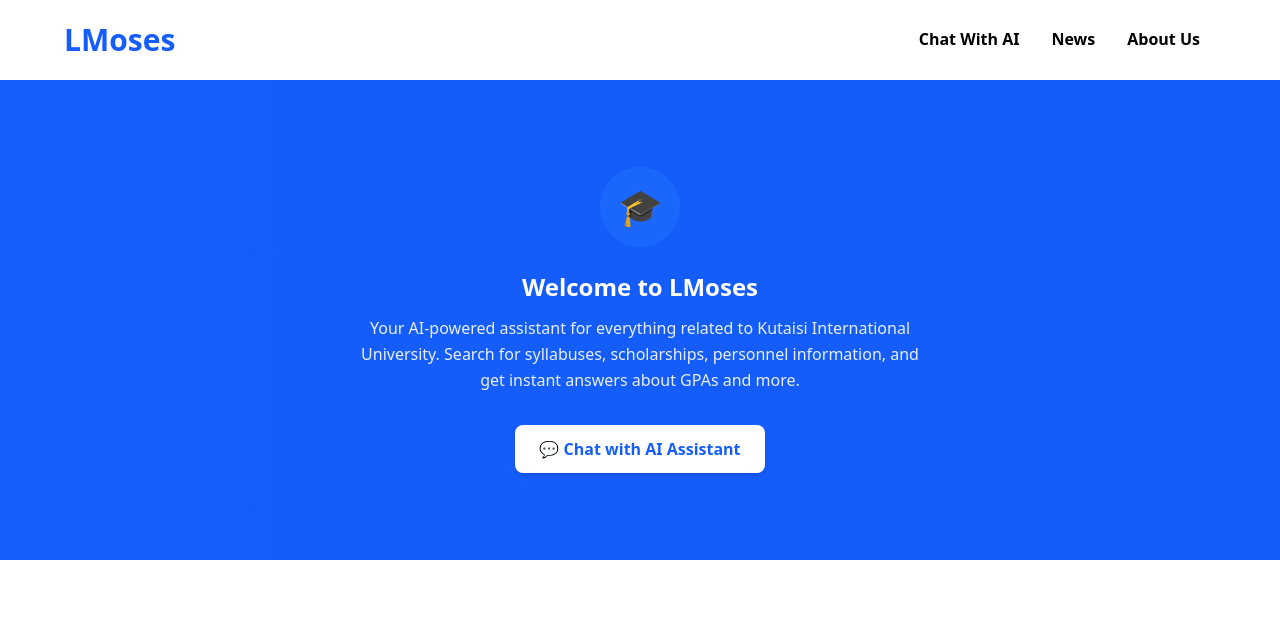
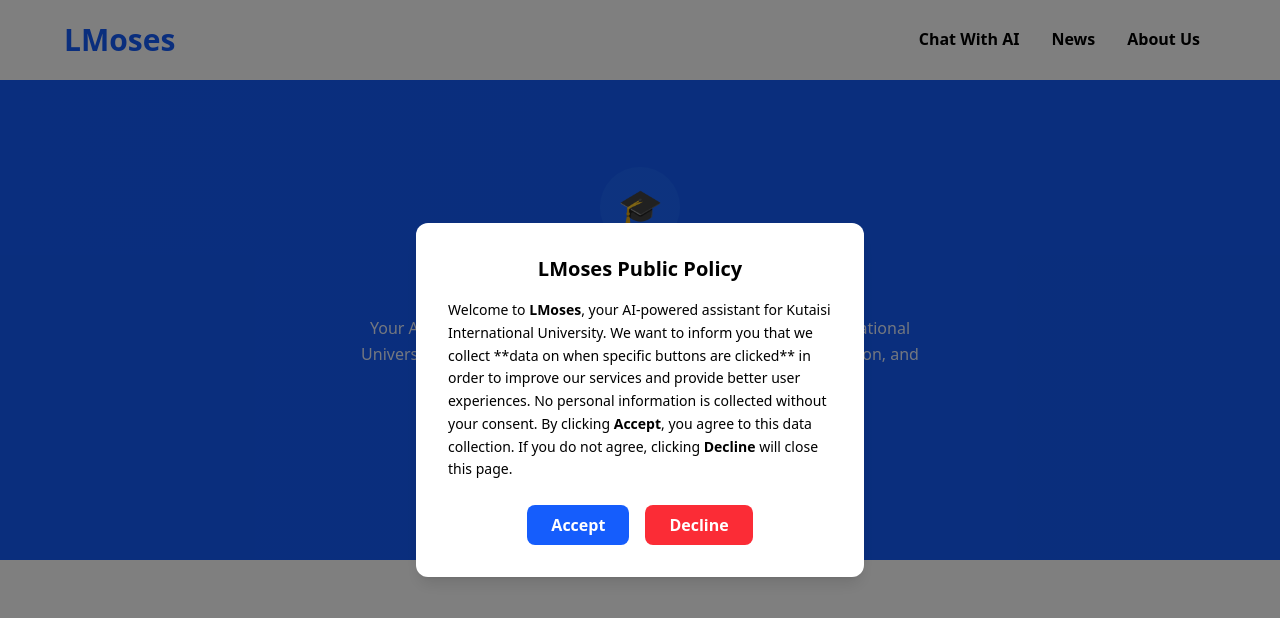
Before and after one commit to HolyCrusaD3R/LMosesFront, a React (Vite) app: page / in a window 1280 px wide. Shown: the top 618 px of the page. Built offline with nearby package versions, Linux system fonts and the light colour scheme.

Commit message:
Add consent popup

```diff
--- a/package.json
+++ b/package.json
@@ -11,6 +11,7 @@
   },
   "dependencies": {
     "@tailwindcss/vite": "^4.1.17",
+    "js-cookie": "^3.0.5",
     "react": "^19.2.0",
     "react-dom": "^19.2.0",
     "react-router-dom": "^7.10.1",
@@ -18,6 +19,7 @@
   },
   "devDependencies": {
     "@eslint/js": "^9.39.1",
+    "@types/js-cookie": "^3.0.6",
     "@types/node": "^24.10.1",
     "@types/react": "^19.2.5",
     "@types/react-dom": "^19.2.3",
--- /dev/null
+++ b/src/components/ConsentPopUp/ConsentPopUp.tsx
@@ -0,0 +1,59 @@
+import { useEffect, useState } from "react";
+import Cookies from "js-cookie";
+
+export default function ConsentPopup() {
+  const [showPopup, setShowPopup] = useState(false);
+
+  useEffect(() => {
+    const consent = Cookies.get("lmoses-consent");
+    if (consent !== "accepted") {
+      setShowPopup(true);
+      document.body.style.overflow = "hidden"; // prevent scrolling
+    }
+  }, []);
+
+  const handleAccept = () => {
+    Cookies.set("lmoses-consent", "accepted", { expires: 365 }); // store for 1 year
+    setShowPopup(false);
+    document.body.style.overflow = "auto"; // restore scrolling
+  };
+
+  const handleDecline = () => {
+    // redirect to blank page if they decline
+    window.location.href = "about:blank";
+  };
+
+  if (!showPopup) return null;
+
+  return (
+    <div className="fixed inset-0 bg-black/50 flex items-center justify-center z-50">
+      <div className="bg-white rounded-xl p-8 max-w-md text-center shadow-lg">
+        <h2 className="text-xl font-semibold mb-4">LMoses Public Policy</h2>
+        <p className="mb-6 text-left text-sm leading-relaxed">
+          Welcome to <strong>LMoses</strong>, your AI-powered assistant for
+          Kutaisi International University. We want to inform you that we
+          collect **data on when specific buttons are clicked** in order to
+          improve our services and provide better user experiences. No personal
+          information is collected without your consent. By clicking{" "}
+          <strong>Accept</strong>, you agree to this data collection. If you do
+          not agree, clicking&nbsp;<strong>Decline</strong> will close this
+          page.
+        </p>
+        <div className="flex justify-center gap-4 mt-4">
+          <button
+            onClick={handleAccept}
+            className="px-6 py-2 bg-c-primary text-white rounded-lg font-semibold hover:bg-c-alternative transition"
+          >
+            Accept
+          </button>
+          <button
+            onClick={handleDecline}
+            className="px-6 py-2 bg-red-500 text-white rounded-lg font-semibold hover:bg-red-600 transition"
+          >
+            Decline
+          </button>
+        </div>
+      </div>
+    </div>
+  );
+}
--- a/src/layout/Layout.tsx
+++ b/src/layout/Layout.tsx
@@ -1,9 +1,11 @@
 import { Outlet } from "react-router-dom";
 import Header from "../components/Header/Header";
+import ConsentPopup from "../components/ConsentPopUp/ConsentPopUp";
 
 export default function Layout() {
   return (
     <div>
+      <ConsentPopup />
       <Header />
       <main>
         <Outlet />
```
Also changed, not shown: 1 other file (tests, documents, lock files or other folders).
